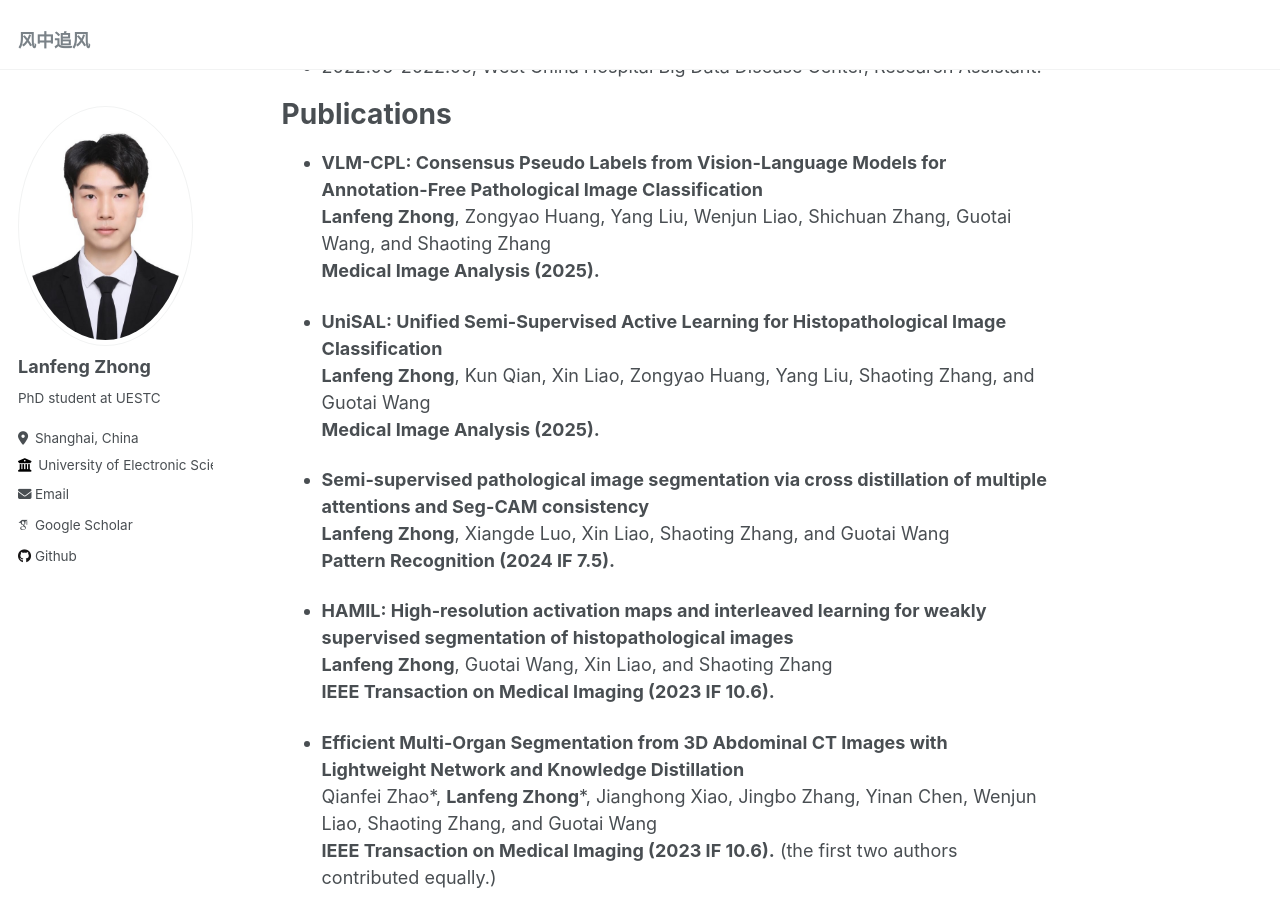
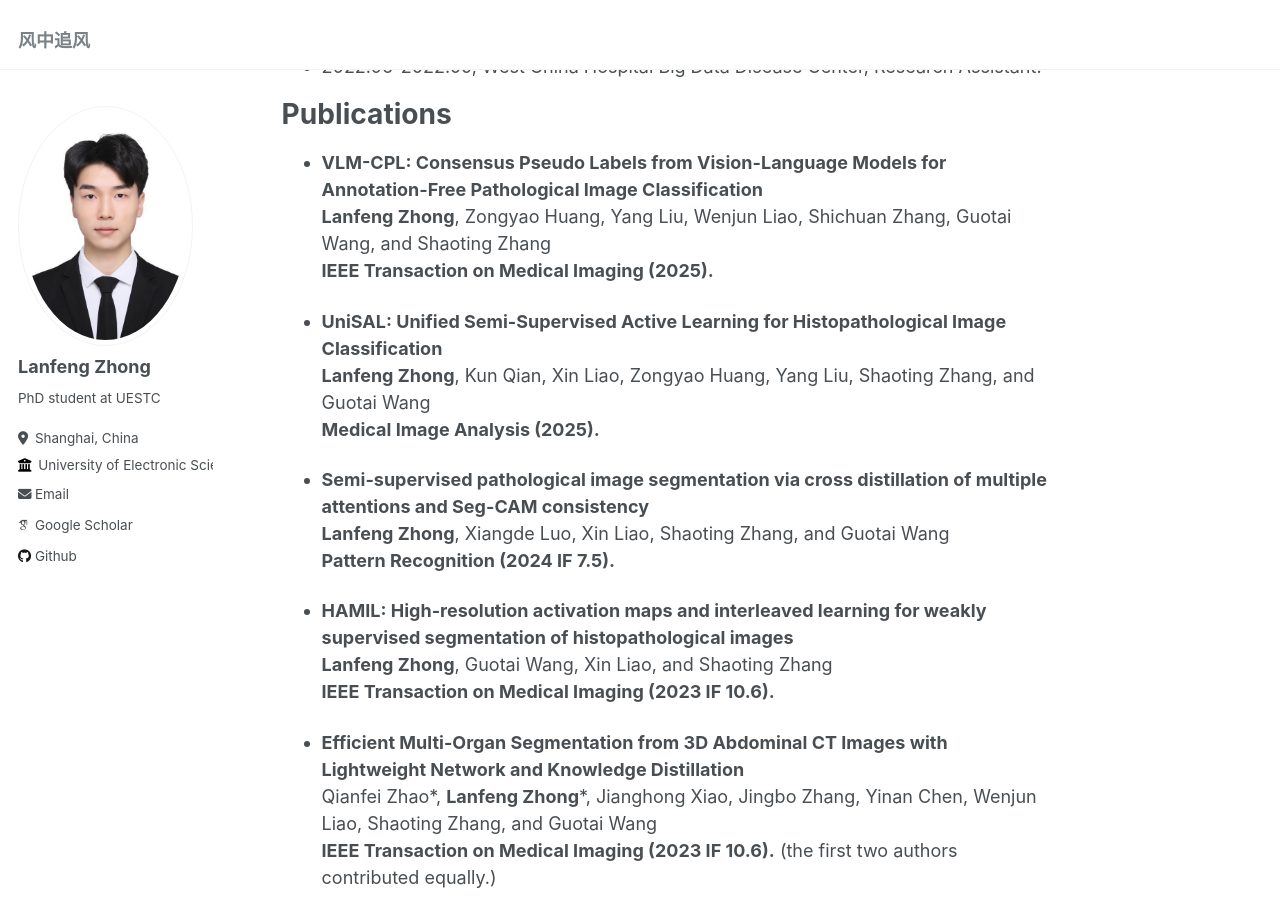
Before and after one commit to lanfz2000/lanfz2000.github.io, a Jekyll site: the page built from _pages/about.md, in a window 1280 px wide and 900 px high, scrolled down 593 px. Built offline with Jekyll 4.4.1, drawn with Linux system fonts in a browser that asks for light colours; some web fonts are replaced.

Commit message:
Update about.md

```diff
--- a/_pages/about.md
+++ b/_pages/about.md
@@ -24,7 +24,7 @@ About me
 # Publications
 - **VLM-CPL: Consensus Pseudo Labels from Vision-Language Models for Annotation-Free Pathological Image Classification**
 **Lanfeng Zhong**, Zongyao Huang, Yang Liu, Wenjun Liao, Shichuan Zhang, Guotai Wang, and Shaoting Zhang
-**Medical Image Analysis (2025).**
+**IEEE Transaction on Medical Imaging (2025).**
 
 - **UniSAL: Unified Semi-Supervised Active Learning for Histopathological Image Classification**
 **Lanfeng Zhong**, Kun Qian, Xin Liao, Zongyao Huang, Yang Liu, Shaoting Zhang, and Guotai Wang
```
